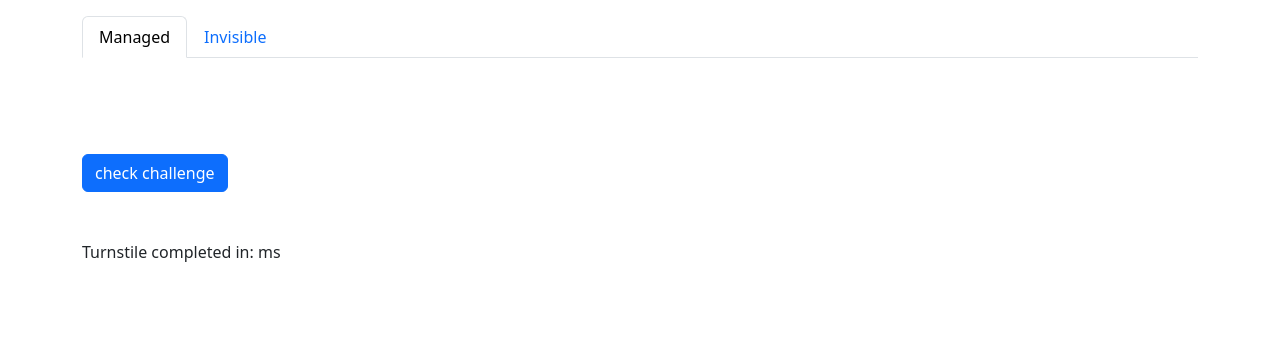
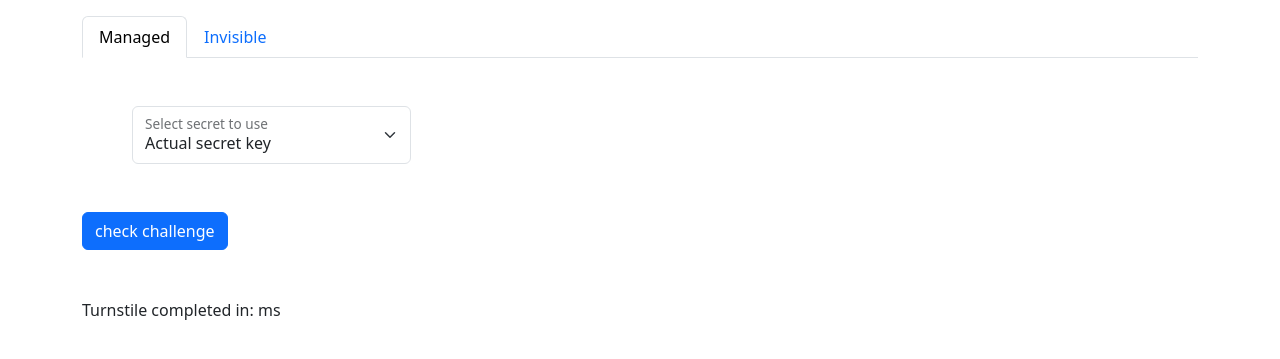
Before and after one commit to HeroProtagonist/flask_turnstile, a Flask app: page / in a window 1280 px wide. Shown: the top 359 px of the page. Run offline with Flask 3, Linux system fonts and the light colour scheme; some libraries are stand-ins or nearby versions.

Commit message:
Allow using testing secret keys

```diff
--- a/app.py
+++ b/app.py
@@ -8,12 +8,14 @@
 app = Flask(__name__)
 app.config['TEMPLATES_AUTO_RELOAD'] = True
 
-@app.route("/")
+@app.get("/")
 def index():
+    # args = request.args
+    # sitekey = args.get('sitekey')
     widget_mode="managed"
     return render_template("index.html", sitekey=os.getenv("TUNSTILE_MANAGED_SITE_KEY"), widget_mode=widget_mode, nav_classes=_nav_classes(widget_mode))
 
-@app.route("/invisible")
+@app.get("/invisible")
 def invisible():
     widget_mode="invisible"
     return render_template("index.html", sitekey=os.getenv("TUNSTILE_INVISIBLE_SITE_KEY"), widget_mode=widget_mode, nav_classes=_nav_classes(widget_mode))
@@ -21,22 +23,28 @@
 @app.post("/check-challenge")
 def check_challenge():
     data = request.get_json(force=True)
+    token = data["token"]
+    widget_mode = data["widget_mode"]
+    secret_key = data.get("secret_key", None)
 
-    return _check_challenge(token=data["token"], widget_mode=data["widget_mode"])
+    return _check_challenge(token=token, widget_mode=widget_mode, secret_key=secret_key)
 
-def _check_challenge(token, widget_mode):
-     secret = os.getenv("TUNSTILE_MANAGED_SECRET_KEY")
+def _check_challenge(token, widget_mode, secret_key):
+    secret = os.getenv("TUNSTILE_MANAGED_SECRET_KEY")
 
-     if widget_mode == "invisible":
-         secret = os.getenv("TUNSTILE_INVISIBLE_SECRET_KEY")
+    if widget_mode == "invisible":
+        secret = os.getenv("TUNSTILE_INVISIBLE_SECRET_KEY")
 
-     r = requests.post('https://challenges.cloudflare.com/turnstile/v0/siteverify', data={"secret": secret, "response": token})
-     return r.json()
+    if secret_key:
+        secret = secret_key
+
+    r = requests.post('https://challenges.cloudflare.com/turnstile/v0/siteverify', data={"secret": secret, "response": token})
+    return r.json()
 
 def _nav_classes(widget_mode):
     classes = ["nav-link active", "nav-link"]
 
     if widget_mode == "invisible":
-         classes = reversed(classes)
+        classes = reversed(classes)
 
     return list(classes)
--- a/templates/index.html
+++ b/templates/index.html
@@ -29,7 +29,20 @@
 </div>
 
 <div class="container mt-5">
-  <div id="turnstile-container"></div>
+  <div class="d-flex align-items-center">
+    <div id="turnstile-container"></div>
+
+    <!-- https://developers.cloudflare.com/turnstile/troubleshooting/testing/ -->
+    <div class="form-floating w-25" style="margin-left: 50px;">
+      <select class="form-select" id="secret-select">
+        <option selected>Actual secret key</option>
+        <option value="1x0000000000000000000000000000000AA">Always passes</option>
+        <option value="2x0000000000000000000000000000000AA">Always fails</option>
+        <option value="3x0000000000000000000000000000000AA">Yields a "token already spent" error</option>
+      </select>
+      <label for="secret-select">Select secret to use</label>
+    </div>
+  </div>
 
   <button id="check-challenge" type="button" class="btn btn-primary mt-5">
     check challenge
@@ -57,24 +70,27 @@
     });
   };
 
-  const checkCallengeButton = document.getElementById("check-challenge");
+  const checkCallengeButton = document.getElementById("check-challenge")
 
   checkCallengeButton.addEventListener("click", async () => {
-    const result = await fetch("/check-challenge", {
+    const result = await fetch('/check-challenge', {
       method: "POST",
-      body: JSON.stringify({
-        token: window.turnstileToken,
-        widget_mode: "{{widget_mode}}",
-      }),
-    });
+      body: JSON.stringify(
+        {
+          token: window.turnstileToken,
+          widget_mode: "{{widget_mode}}",
+          secret_key: window.secretKey
+        }
+      )
+    })
 
-    const json = await result.json();
+    const json = await result.json()
 
-    const container = document.createElement("div");
-    container.className = "container";
-    const pre = document.createElement("pre");
-    const code = document.createElement("code");
-    code.className = "language-json";
+    const container = document.createElement('div');
+    container.className = 'container'
+    const pre = document.createElement('pre');
+    const code = document.createElement('code');
+    code.className = 'language-json';
     code.textContent = JSON.stringify(json, null, 4);
 
     pre.appendChild(code);
@@ -82,5 +98,11 @@
 
     document.body.appendChild(container);
     Prism.highlightAll();
-  });
+  })
+
+  const select = document.getElementById("secret-select")
+  select.addEventListener("change", (event) => {
+    const { target: { value } } = event
+    window.secretKey = value
+  })
 </script>
```
